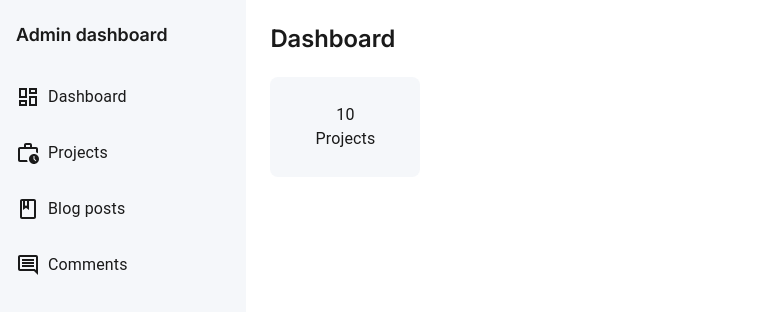
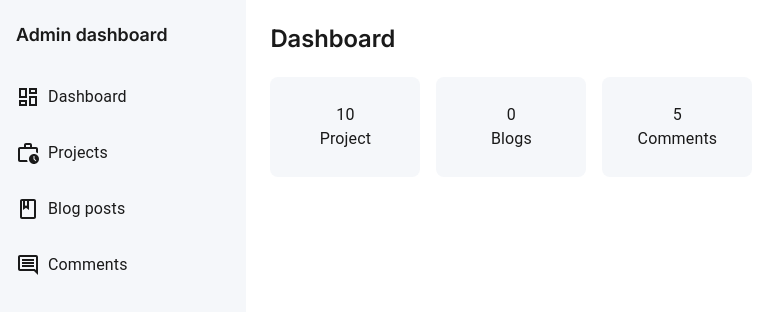
Before and after one commit to mohamedaasif/portfolio, a React (Create React App) app: page /dashboard in a window 1280 px wide. Shown: the top 312 px of the page, without its empty margins (0-764 px from the left). Built offline with nearby package versions, Linux system fonts and the light colour scheme.

Commit message:
code refactor, added dashboard card and axios library installed

```diff
--- a/package.json
+++ b/package.json
@@ -16,6 +16,7 @@
     "@types/node": "^16.18.108",
     "@types/react": "^18.3.8",
     "@types/react-dom": "^18.3.0",
+    "axios": "^1.11.0",
     "react": "^18.3.1",
     "react-dom": "^18.3.1",
     "react-router-dom": "^7.6.2",
--- a/src/pages/AdminDashboard/AdminDashboard.tsx
+++ b/src/pages/AdminDashboard/AdminDashboard.tsx
@@ -1,17 +1,8 @@
-import {
-  IconButton,
-  InputAdornment,
-  InputLabel,
-  OutlinedInput,
-  Typography,
-  Box,
-} from "@mui/material";
 import { useState } from "react";
-import DashboardOutlinedIcon from "@mui/icons-material/DashboardOutlined";
-import WorkHistoryOutlinedIcon from "@mui/icons-material/WorkHistoryOutlined";
-import BookOutlinedIcon from "@mui/icons-material/BookOutlined";
-import CommentOutlinedIcon from "@mui/icons-material/CommentOutlined";
+import { Box } from "@mui/material";
 import styles from "./AdminDashboard.module.scss";
+import SideBar from "./SideBar/SideBar";
+import DashboardCard from "./DashboardCard/DashboardCard";
 
 const AdminDashboard = () => {
   return (
@@ -24,47 +15,7 @@ const AdminDashboard = () => {
         display: "flex",
       }}
     >
-      <Box
-        sx={{
-          width: "20%",
-          background: "var(--light_bg_color)",
-          py: "24px",
-        }}
-      >
-        <Box
-          sx={{
-            fontFamily: "var(--ff-semibold)",
-            fontSize: { xs: "16px", md: "18px" },
-            px: "16px",
-          }}
-        >
-          Admin dashboard
-        </Box>
-        <Box
-          sx={{
-            mt: "24px",
-            display: "flex",
-            flexDirection: "column",
-          }}
-        >
-          <Typography className={styles.sideBarListItem}>
-            <DashboardOutlinedIcon />
-            Dashboard
-          </Typography>
-          <Typography className={styles.sideBarListItem}>
-            <WorkHistoryOutlinedIcon />
-            Projects
-          </Typography>
-          <Typography className={styles.sideBarListItem}>
-            <BookOutlinedIcon />
-            Blog posts
-          </Typography>
-          <Typography className={styles.sideBarListItem}>
-            <CommentOutlinedIcon />
-            Comments
-          </Typography>
-        </Box>
-      </Box>
+      <SideBar />
       <Box
         sx={{
           width: "80%",
@@ -79,22 +30,10 @@ const AdminDashboard = () => {
         >
           Dashboard
         </Box>
-        <Box sx={{ mt: "24px" }}>
-          <Box
-            sx={{
-              background: "var(--light_bg_color)",
-              borderRadius: "8px",
-              width: "150px",
-              height: "100px",
-              display: "flex",
-              flexDirection: "column",
-              alignItems: "center",
-              justifyContent: "center",
-            }}
-          >
-            <Typography>10</Typography>
-            <Typography>Projects</Typography>
-          </Box>
+        <Box sx={{ mt: "24px", display: "flex", gap: "16px" }}>
+          <DashboardCard count={10} title={"Project"} />
+          <DashboardCard count={0} title={"Blogs"} />
+          <DashboardCard count={5} title={"Comments"} />
         </Box>
       </Box>
     </Box>
--- /dev/null
+++ b/src/pages/AdminDashboard/DashboardCard/DashboardCard.tsx
@@ -0,0 +1,28 @@
+import { Typography, Box } from "@mui/material";
+
+interface DashboardCardProps {
+  count: number;
+  title: string;
+}
+
+const DashboardCard = ({ count, title }: DashboardCardProps) => {
+  return (
+    <Box
+      sx={{
+        background: "var(--light_bg_color)",
+        borderRadius: "8px",
+        width: "150px",
+        height: "100px",
+        display: "flex",
+        flexDirection: "column",
+        alignItems: "center",
+        justifyContent: "center",
+      }}
+    >
+      <Typography>{count}</Typography>
+      <Typography>{title}</Typography>
+    </Box>
+  );
+};
+
+export default DashboardCard;
--- /dev/null
+++ b/src/pages/AdminDashboard/SideBar/SideBar.tsx
@@ -0,0 +1,54 @@
+import { Typography, Box } from "@mui/material";
+import DashboardOutlinedIcon from "@mui/icons-material/DashboardOutlined";
+import WorkHistoryOutlinedIcon from "@mui/icons-material/WorkHistoryOutlined";
+import BookOutlinedIcon from "@mui/icons-material/BookOutlined";
+import CommentOutlinedIcon from "@mui/icons-material/CommentOutlined";
+import styles from "./SideBar.module.scss";
+
+const SideBar = () => {
+  return (
+    <Box
+      sx={{
+        width: "20%",
+        background: "var(--light_bg_color)",
+        py: "24px",
+      }}
+    >
+      <Box
+        sx={{
+          fontFamily: "var(--ff-semibold)",
+          fontSize: { xs: "16px", md: "18px" },
+          px: "16px",
+        }}
+      >
+        Admin dashboard
+      </Box>
+      <Box
+        sx={{
+          mt: "24px",
+          display: "flex",
+          flexDirection: "column",
+        }}
+      >
+        <Typography className={styles.sideBarListItem}>
+          <DashboardOutlinedIcon />
+          Dashboard
+        </Typography>
+        <Typography className={styles.sideBarListItem}>
+          <WorkHistoryOutlinedIcon />
+          Projects
+        </Typography>
+        <Typography className={styles.sideBarListItem}>
+          <BookOutlinedIcon />
+          Blog posts
+        </Typography>
+        <Typography className={styles.sideBarListItem}>
+          <CommentOutlinedIcon />
+          Comments
+        </Typography>
+      </Box>
+    </Box>
+  );
+};
+
+export default SideBar;
```
Also changed, not shown: src/pages/AdminDashboard/SideBar/SideBar.module.scss (renamed from src/pages/AdminDashboard/AdminDashboard.module.scss), 1 other file (tests, documents, lock files or other folders).
